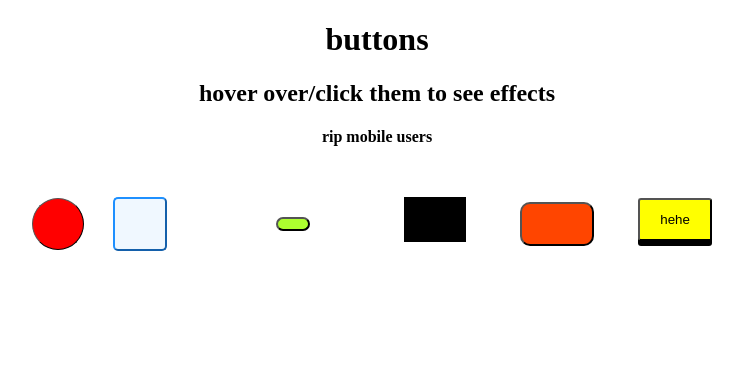
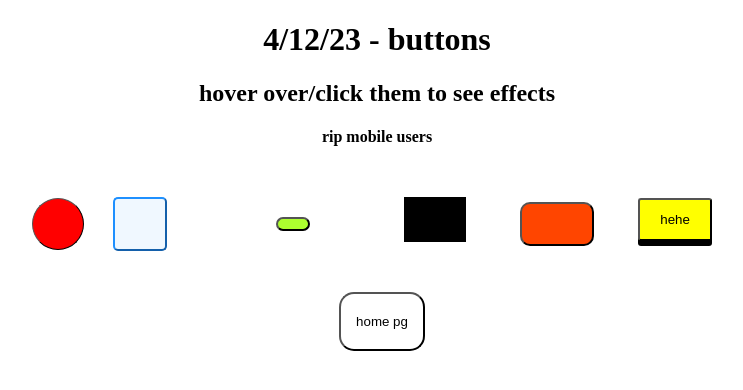
Before and after one commit to ishaaty/blog, a plain HTML site: page buttons.html in a window 1280 px wide. Shown: the whole page, without its empty margins (263-1006 px from the left). Drawn offline with Linux system fonts and the light colour scheme.

Commit message:
additional modifications

```diff
--- a/buttons.html
+++ b/buttons.html
@@ -4,7 +4,7 @@
     <meta charset="UTF-8">
     <meta http-equiv="X-UA-Compatible" content="IE=edge">
     <meta name="viewport" content="width=device-width, initial-scale=1.0">
-    <title>Buttons</title>
+    <title>4/12/23</title>
     <style>
         button {
             cursor: pointer;
@@ -137,11 +137,32 @@
             box-shadow: 0px 0px;
             transform: translateY(5px);
         }
+
+        #home {
+            background-color: white;
+            padding-right: 15px;
+            padding-left: 15px;
+            padding-top: 20px;
+            padding-bottom: 20px;
+            border-radius: 15px;
+            cursor: pointer;
+            transition: all .5s;
+            margin-left: 10px;
+            -webkit-appearance: none;
+            -moz-appearance: none;
+            appearance: none;
+            color: black;
+        }
+
+        #home:hover {
+            background-color: black;
+            color: white;
+        }
     </style>
 </head>
 <body>
     <div style="text-align: center">
-        <h1>buttons</h1>
+        <h1>4/12/23 - buttons</h1>
         <h2>hover over/click them to see effects</h2>
         <h4>rip mobile users</h4>
         <button id="one"></button>
@@ -151,5 +172,10 @@
         <button id="five"></button>
         <button id="six">hehe</button>
     </div>
+    <div style="text-align: center;">
+        <a href="index.html">
+            <button id="home">home pg</button>
+        </a>
+    </div>
 </body>
 </html>
```
Also changed, not shown: template.html (+2 -2 lines).
